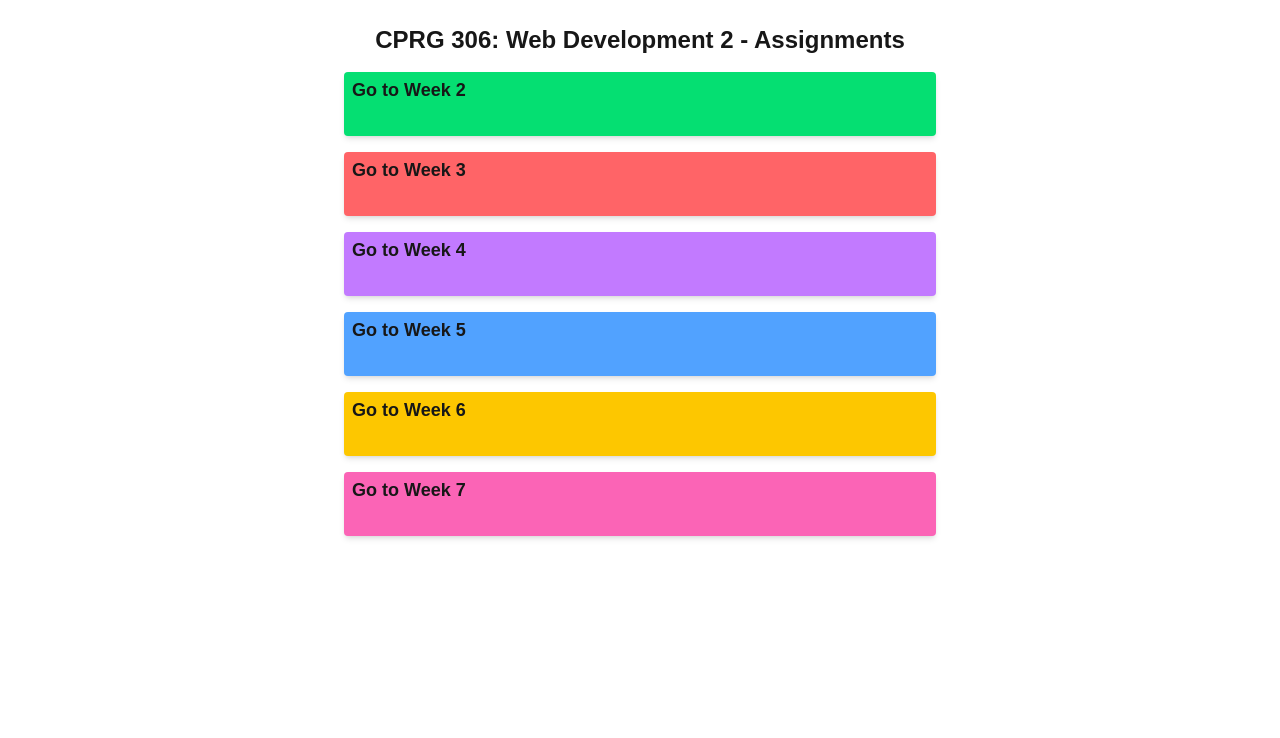
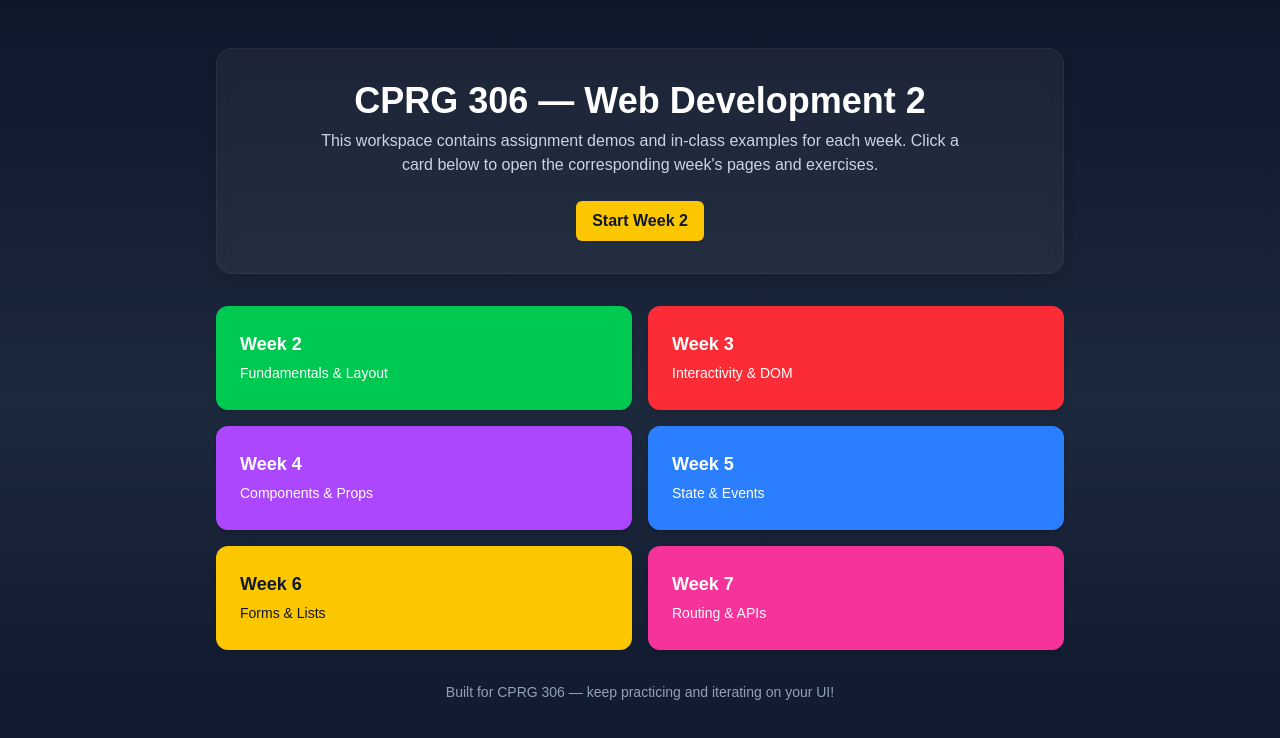
Before and after one commit to Wyden13/cprg306-assignments, a Next.js app: page / in a window 1280 px wide. Shown: the top 738 px of the page. Built offline with nearby package versions, Linux system fonts and the light colour scheme.

Commit message:
modify: main page visual styling

```diff
--- a/app/page.js
+++ b/app/page.js
@@ -3,29 +3,40 @@ import Link from "next/link";
 
 export default function Home() {
   return (
-    <main className="p-6 w-1/2 mx-auto rounded-lg">
-      <h1 className="text-2xl font-bold mb-4 text-center">CPRG 306: Web Development 2 - Assignments</h1>
-      <ul className="space-x-4 my-4 space-y-4">
-        <li className="inline-block  px-2 py-1 rounded bg-green-400 shadow-md w-full h-16">
-          <Link href="/week-2" className="text-lg font-bold">Go to Week 2</Link>
-        </li>
-        <li className="inline-block px-2 py-1 rounded bg-red-400 shadow-md w-full h-16">
-          <Link href="/week-3" className="text-lg font-bold">Go to Week 3</Link>
-        </li>
-        <li className="inline-block px-2 py-1 rounded bg-purple-400 shadow-md w-full h-16">
-          <Link href="/week-4" className="text-lg font-bold">Go to Week 4</Link>
-        </li>
-        <li className="inline-block px-2 py-1 rounded bg-blue-400 shadow-md w-full h-16">
-          <Link href="/week-5" className="text-lg font-bold">Go to Week 5</Link>
-        </li>
-        <li className="inline-block px-2 py-1 rounded bg-yellow-400 shadow-md w-full h-16">
-          <Link href="/week-6" className="text-lg font-bold">Go to Week 6</Link>
-        </li>
-        <li className="inline-block px-2 py-1 rounded bg-pink-400 shadow-md w-full h-16">
-          <Link href="/week-7" className="text-lg font-bold">Go to Week 7</Link>
-        </li>
-      </ul>
+    <main className="min-h-screen bg-gradient-to-b from-slate-900 via-slate-800 to-slate-900 text-white py-12">
+      <div className="max-w-4xl mx-auto px-6">
+        <header className="bg-white/5 backdrop-blur-sm rounded-2xl p-8 shadow-lg border border-white/5">
+          <h1 className="text-3xl sm:text-4xl font-extrabold mb-2 text-center">CPRG 306 — Web Development 2</h1>
+          <p className="text-sm sm:text-base text-center text-slate-300 max-w-2xl mx-auto">
+            This workspace contains assignment demos and in-class examples for each week.
+            Click a card below to open the corresponding week's pages and exercises.
+          </p>
+          <div className="mt-6 flex justify-center">
+            <Link href="/week-2" className="inline-block bg-yellow-400 text-slate-900 px-4 py-2 rounded-md font-semibold shadow hover:scale-105 transition-transform">Start Week 2</Link>
+          </div>
+        </header>
+
+        <section className="mt-8 grid grid-cols-1 sm:grid-cols-2 gap-4">
+          <Card href="/week-2" color="bg-green-500">Week 2<br/><span className="text-sm font-normal">Fundamentals & Layout</span></Card>
+          <Card href="/week-3" color="bg-red-500">Week 3<br/><span className="text-sm font-normal">Interactivity & DOM</span></Card>
+          <Card href="/week-4" color="bg-purple-500">Week 4<br/><span className="text-sm font-normal">Components & Props</span></Card>
+          <Card href="/week-5" color="bg-blue-500">Week 5<br/><span className="text-sm font-normal">State & Events</span></Card>
+          <Card href="/week-6" color="bg-yellow-400 text-slate-900">Week 6<br/><span className="text-sm font-normal">Forms & Lists</span></Card>
+          <Card href="/week-7" color="bg-pink-500">Week 7<br/><span className="text-sm font-normal">Routing & APIs</span></Card>
+        </section>
+
+        <footer className="mt-8 text-center text-sm text-slate-400">
+          Built for CPRG 306 — keep practicing and iterating on your UI!
+        </footer>
+      </div>
     </main>
-
   );
 }
+
+function Card({ href, children, color = 'bg-slate-700' }){
+  return (
+    <Link href={href} className={`block p-6 rounded-xl shadow-md hover:shadow-xl transform hover:-translate-y-1 transition-all ${color}`}>
+      <div className="text-lg font-bold">{children}</div>
+    </Link>
+  )
+}
```
